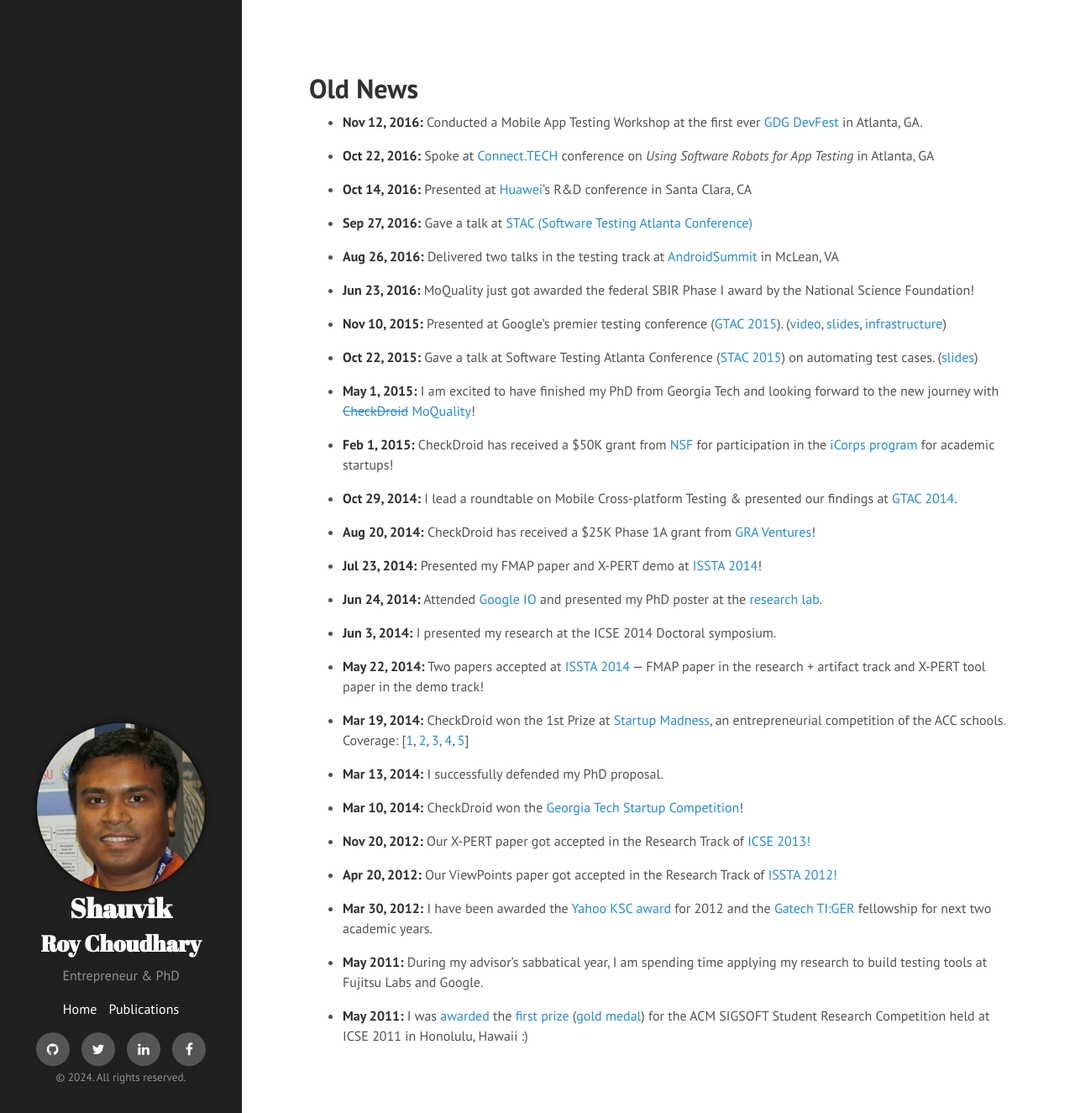
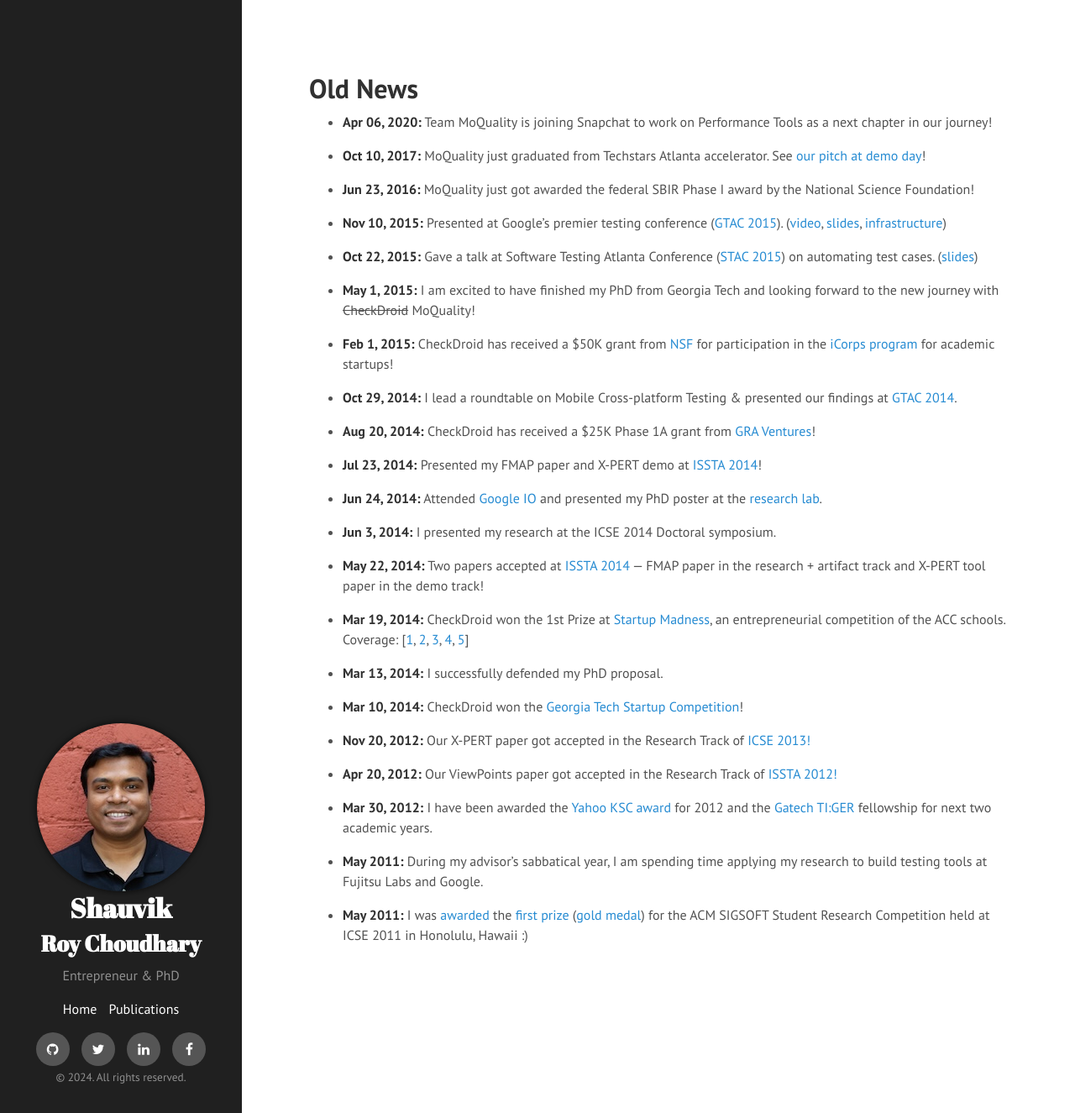
Before and after one commit to shauvik/shauvik.github.io, a Jekyll site: the page built from news.html, in a window 1280 px wide and 1325 px high. Shown: the whole window at 84% size. Built offline with Jekyll 4.4.1, drawn with Linux system fonts in a browser that asks for light colours; nearby versions of some CDN libraries.

Commit message:
updated image and added links

```diff
--- a/_includes/news.md
+++ b/_includes/news.md
@@ -1,12 +1,6 @@
-* <strong>Nov 12, 2016:</strong> Conducted a Mobile App Testing Workshop at the first ever <a href="http://www.gdgatl.xyz/">GDG DevFest</a> in Atlanta, GA.
+* <strong>Apr 06, 2020:</strong> Team MoQuality is joining Snapchat to work on Performance Tools as a next chapter in our journey!
 
-* <strong>Oct 22, 2016:</strong> Spoke at <a href="http://connect.tech">Connect.TECH</a> conference on <i>Using Software Robots for App Testing</i> in Atlanta, GA
-
-* <strong>Oct 14, 2016:</strong> Presented at <a href="http://huawei.com">Huawei</a>'s R&D conference in Santa Clara, CA
-
-* <strong>Sep 27, 2016:</strong> Gave a talk at <a href="http://www.softwaretestingatlcon.com/">STAC (Software Testing Atlanta Conference) </a>
-
-* <strong>Aug 26, 2016:</strong> Delivered two talks in the testing track at <a href="http://androidsummit.org/">AndroidSummit</a> in McLean, VA
+* <strong>Oct 10, 2017:</strong> MoQuality just graduated from Techstars Atlanta accelerator. See <a href="https://www.youtube.com/watch?v=bajUqDTIu6E"> our pitch at demo day</a>!
 
 * <strong>Jun 23, 2016:</strong> MoQuality just got awarded the federal SBIR Phase I award by the National Science Foundation!
 
@@ -14,7 +8,7 @@
 
 * <strong>Oct 22, 2015:</strong> Gave a talk at Software Testing Atlanta Conference (<a href="http://softwaretestingatlcon.com">STAC 2015</a>) on automating test cases. (<a href="http://www.slideshare.net/shauvik/from-manual-to-automated-tests-stac-2015">slides</a>)
 
-* <strong>May 1, 2015:</strong> I am excited to have finished my PhD from Georgia Tech and looking forward to the new journey with <a href="http://checkdroid.com"><s>CheckDroid</s></a> <a href="https://moquality.com">MoQuality</a>!
+* <strong>May 1, 2015:</strong> I am excited to have finished my PhD from Georgia Tech and looking forward to the new journey with <s>CheckDroid</s> MoQuality!
 
 * <strong>Feb 1, 2015:</strong> CheckDroid has received a $50K grant from <a href="http://nsf.gov">NSF</a> for participation in the <a href="http://www.nsf.gov/news/special_reports/i-corps/">iCorps program</a> for academic startups!
 
--- a/publications.html
+++ b/publications.html
@@ -14,8 +14,8 @@
 
 <ol reversed>
 
-<li><a href="https://www-users.cse.umn.edu/~mfazzini/">Mattia Fazzini</a>, <a>Eduardo Noronha de A. Freitas</a>, <a><b>Shauvik Roy Choudhary</b></a>, <a href="http://www.cc.gatech.edu/~orso/">Alessandro Orso</a>, "From Manual Android Tests to Automated and Platform Independent Test Scripts", Proceedings of the 10th IEEE International Conference on Software Testing, Verification and Validation (ICST 2017). <i>To Appear</i></li>
-<a href="/public/pubs/fazzini17icst.pdf">paper</a> | <a href="/public/pubs/fazzini17icst_slides.pdf">slides</a>
+<li><a href="https://www-users.cse.umn.edu/~mfazzini/">Mattia Fazzini</a>, <a>Eduardo Noronha de A. Freitas</a>, <a><b>Shauvik Roy Choudhary</b></a>, <a href="http://www.cc.gatech.edu/~orso/">Alessandro Orso</a>, "Barista: A Technique for Recording, Encoding, and Running Platform Independent Android Tests", Proceedings of the 10th IEEE International Conference on Software Testing, Verification and Validation (ICST 2017).</li>
+<a href="/public/pubs/fazzini17icst.pdf">paper</a> | <a href="/public/pubs/fazzini17icst_slides.pdf">slides</a> | <a href="https://doi.org/10.1109/ICST.2017.21">doi</a>
 <br><br>
 
 <li><a><b>Shauvik Roy Choudhary</b></a>, <a href="http://software.imdea.org/~alessandra.gorla/">Alessandra Gorla</a>, <a href="http://www.cc.gatech.edu/~orso/">Alessandro Orso</a>, "Automated Test Input Generation for Android: Are We There Yet?", Proceedings of the 30th IEEE/ACM International Conference on
```
Also changed, not shown: index.html (+7 -3 lines), public/shauvik.jpeg (deleted), public/shauvik.jpg.
